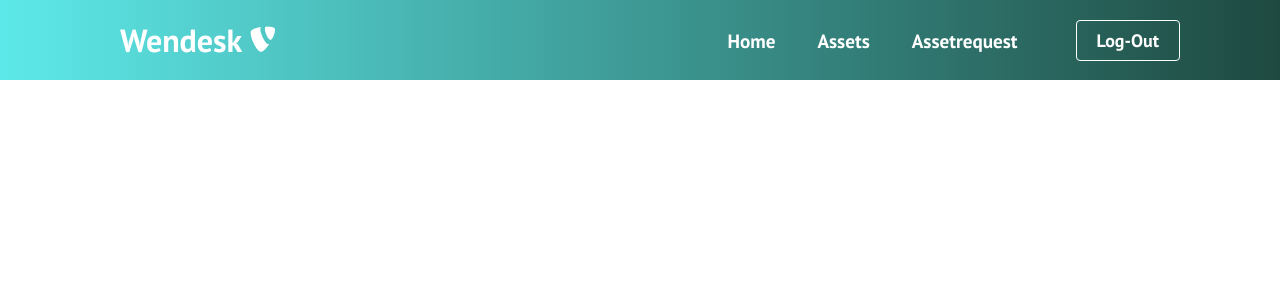
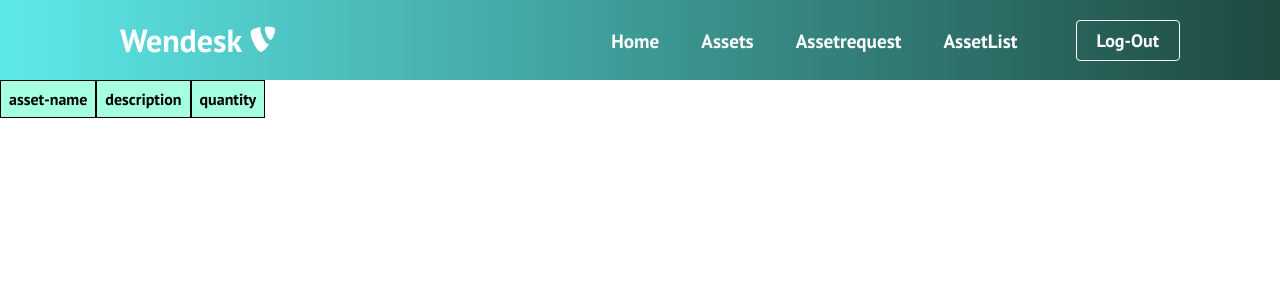
Before and after one commit to davidkiama/Asset-Inventory-Management, a React (Create React App) app: page /AssetList in a window 1280 px wide. Shown: the top 300 px of the page. Built offline with nearby package versions, Linux system fonts and the light colour scheme.

Commit message:
adds assetlist table

```diff
--- a/src/App.js
+++ b/src/App.js
@@ -6,6 +6,7 @@ import { BrowserRouter as Router, Routes, Route } from 'react-router-dom';
 import Home from './components/manager/pages/Home';
 import Asset from './components/manager/pages/Asset';
 import Assetrequest from './components/manager/pages/Assetrequest';
+import AssetList from './components/manager/pages/AssetList';
 import SignUp from './components/manager/pages/SignUp';
 import "./App.css";
 
@@ -22,6 +23,7 @@ function App() {
           <Route path="/" element={<Home/>} exact />
           <Route path="/Asset" element={<Asset/>} exact />
           <Route path="/Assetrequest" element={<Assetrequest/>} exact />
+          <Route path="/AssetList" element={<AssetList/>} exact />
           <Route path="/sign-up" element={<SignUp/>} exact />
         </Routes>
       </Router>
--- a/src/components/manager/Navbar.css
+++ b/src/components/manager/Navbar.css
@@ -16,7 +16,7 @@
     justify-content: center;
     align-items: center;
     height: 80px;
-    max-width: 1500px;
+    max-width: 1700px;
   }
 
   .navbar-logo {
@@ -37,13 +37,14 @@
 
   .nav-menu {
     display: grid;
-    grid-template-columns: repeat(4, auto);
+    grid-template-columns: repeat(5, auto);
     grid-gap: 10px;
     list-style: none;
     text-align: center;
     width: 60vw;
     justify-content: end;
     margin-right: 2rem;
+    /* margin-top: 4rem; */
 
   }
 
--- a/src/components/manager/Navbar.js
+++ b/src/components/manager/Navbar.js
@@ -55,7 +55,9 @@ function Navbar() {
                 </Link>
               </li>
 
+
 {/* Profile icon div.....going to profile/SERVICES */}
+
               <li className='nav-item'>
                 <Link to='/Asset' className='nav-links' onClick={closeMobileMenu}>
                                       {/* You have to define closeMobileMenu at the top for it to work. */}
@@ -63,14 +65,30 @@ function Navbar() {
                 </Link>
               </li>
 
-
-{/* Request Asset icon div....going to asset/PRODUCTS */}
-<li className='nav-item'>
+              <li className='nav-item'>
                 <Link to='/Assetrequest' className='nav-links' onClick={closeMobileMenu}>
                                       {/* You have to define closeMobileMenu at the top for it to work. */}
                   Assetrequest
                 </Link>
               </li>
+
+
+
+
+              <li className='nav-item'>
+                <Link to='/AssetList' className='nav-links' onClick={closeMobileMenu}>
+                                      {/* You have to define closeMobileMenu at the top for it to work. */}
+                  AssetList
+                </Link>
+              </li>
+
+{/* Request Asset icon div....going to asset/PRODUCTS */}
+
+
+
+
+
+
 
 
 {/* Request sign-up icon div....going to asign-up */}
--- /dev/null
+++ b/src/components/manager/pages/AssetList.css
@@ -0,0 +1,28 @@
+.requests-table {
+    background-color: red;
+    width: 60%;
+    margin: 20px ;
+  }
+
+  th {
+    font-size: 2rem;
+    border: 2px solid black;
+  }
+
+  tr {
+    cursor: pointer;
+    border: 1px solid black;
+    background-color: rgba(127, 255, 212, 0.7);
+    margin: 40px;
+    margin-right: 30ox;
+    transition: all 0.4s;
+  }
+
+  tr:hover {
+    background-color: rgb(127, 255, 212);
+  }
+
+  td {
+    padding: 0.5rem;
+    border: 1px solid black;
+  }
--- /dev/null
+++ b/src/components/manager/pages/AssetList.js
@@ -0,0 +1,17 @@
+import React from  "react"
+import "./AssetList.css"
+
+function AssetList() {
+  return(
+    <tbody>
+    <tr>
+      <td>asset-name</td>
+      <td>description</td>
+      <td>quantity</td>
+
+    </tr>
+  </tbody>
+  );
+}
+
+export default AssetList;
```
